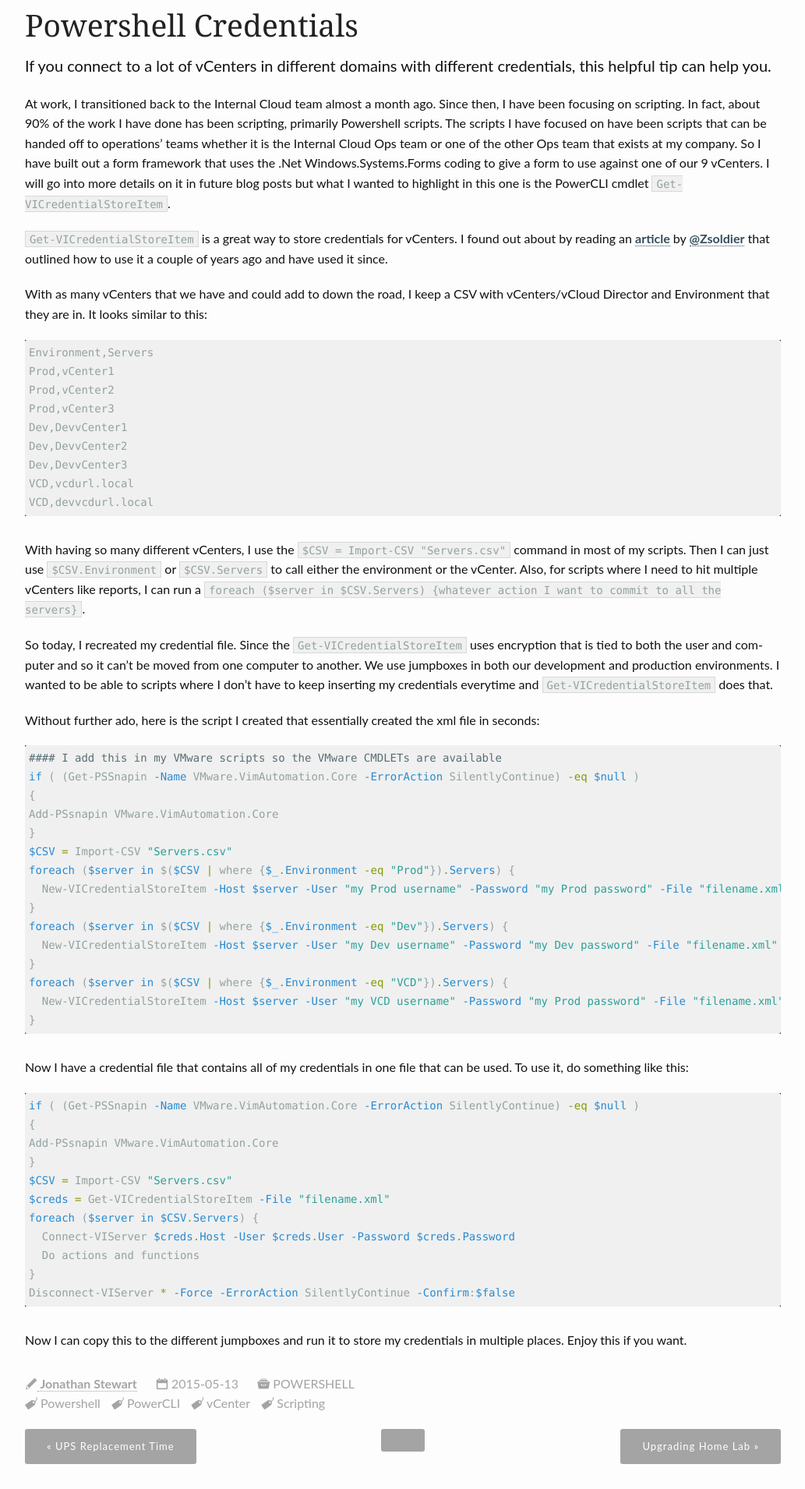
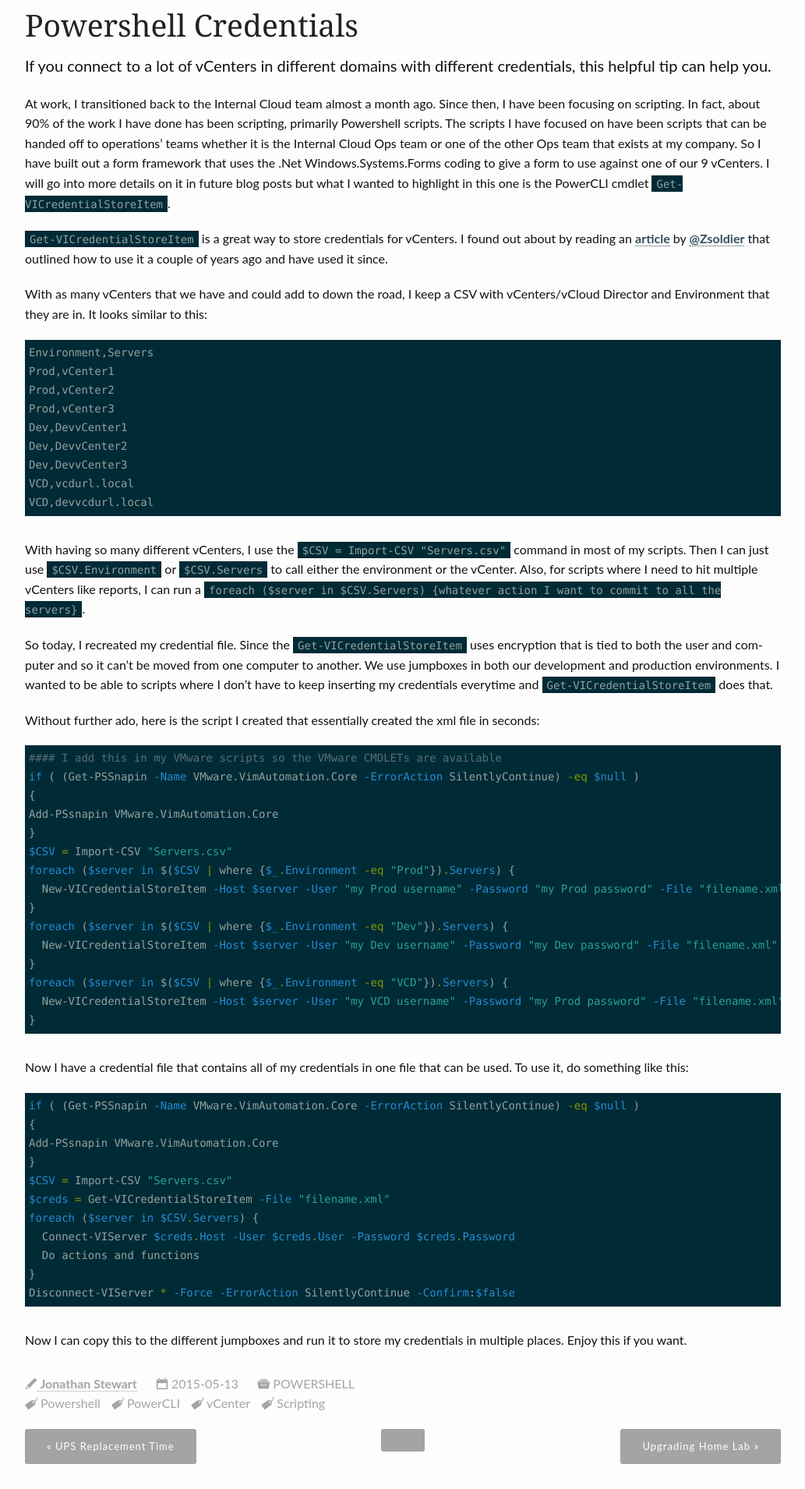
Before and after one commit to virtuallyanadmi/virtuallyanadmi.github.io, a Jekyll site: the page built from _posts/powershell/2015-05-13-powershell-credentials.md, in a window 1280 px wide. Shown: the part 681-2591 px from the top of the page at 78% size, without its empty margins (123-1156 px from the left). Built offline with Jekyll 4.4.1, drawn with Linux system fonts in a browser that asks for light colours; comment, search, counter and statistics services are not loaded.

Commit message:
new blog entry

```diff
--- a/_sass/_01_settings_colors.scss
+++ b/_sass/_01_settings_colors.scss
@@ -118,7 +118,7 @@ $subfooter-link-color: $grey-8;
 /* Code
 ------------------------------------------------------------------- */
 
-$code-background-color: scale-color($secondary-color, $lightness: 70%);
+$code-background-color: #002b36; /* scale-color($secondary-color, $lightness: 70%);*/
 
 $highlight-background: #002b36;
 $highlight-comment: #999988;
```
